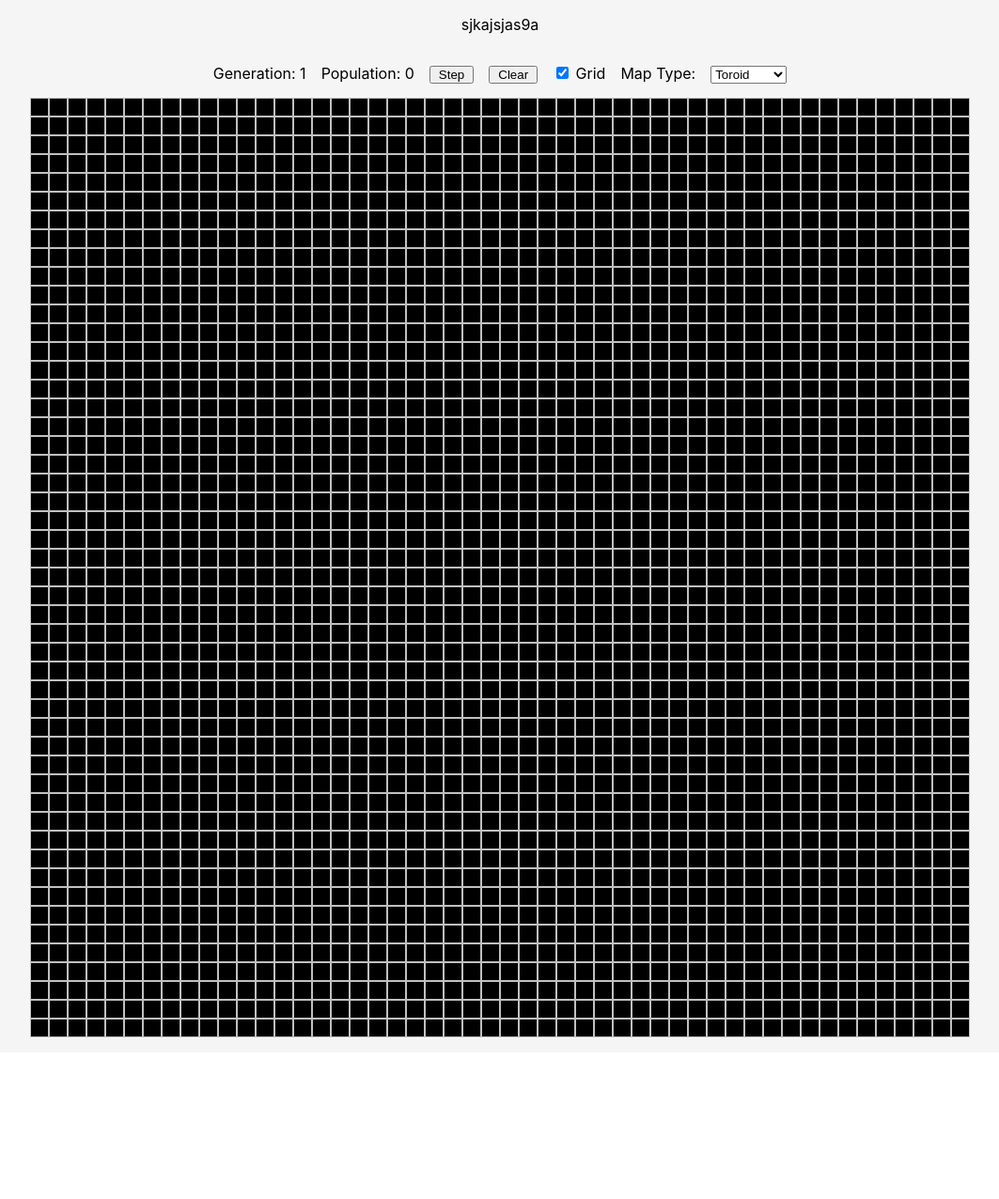
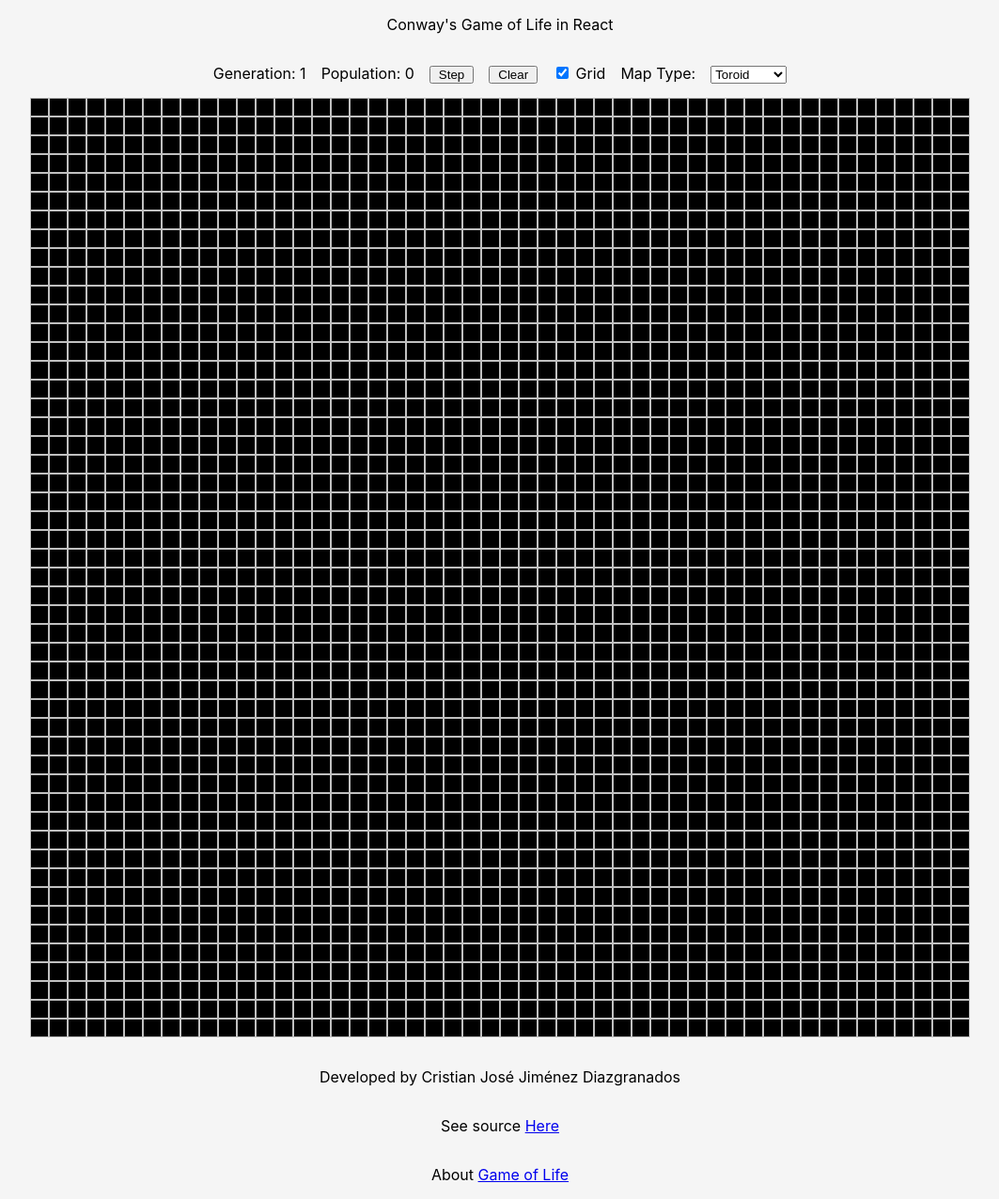
Before and after one commit to CJengineer18/react-game-of-life, a React (Create React App) app: page / in a window 1280 px wide. Shown: the whole page at 94% size, without its empty margins (108-1171 px from the left). Before the commit the page ends 1120 px from the top, so only its background shows below. Built offline with nearby package versions, Linux system fonts and the light colour scheme.

Commit message:
Preparing to upload

```diff
--- a/src/components/ControlPanel.tsx
+++ b/src/components/ControlPanel.tsx
@@ -1,6 +1,8 @@
 /*
  * ControlPanel.tsx
  * Types: ../types/ControlPanel.ts
+ *
+ * Show the available options for the game.
  */
 
 import React from "react";
--- a/src/components/Viewport.tsx
+++ b/src/components/Viewport.tsx
@@ -18,8 +18,11 @@ export default class Viewport extends React.Component<ViewportProps, ViewportSta
     render() {
         return (
             <div className='viewport'>
-                <p>sjkajsjas9a</p>
+                <p>Conway's Game of Life in React</p>
                 <Game />
+                <p>Developed by Cristian José Jiménez Diazgranados</p>
+                <p>See source <a href='#' target='_blank' rel="noopener noreferrer">Here</a></p>
+                <p>About <a href='#' target='_blank' rel="noopener noreferrer">Game of Life</a></p>
             </div>
         );
     }
--- a/src/maps/World.ts
+++ b/src/maps/World.ts
@@ -1,3 +1,6 @@
+/**
+ * Defines the World Map for the game. The map must be a number matrix.
+ */
 export default abstract class World {
     protected matrix: number[][];
 
```
Also changed, not shown: src/components/Board.tsx (+11 -0 lines), src/components/Game.tsx (+58 -3 lines).
